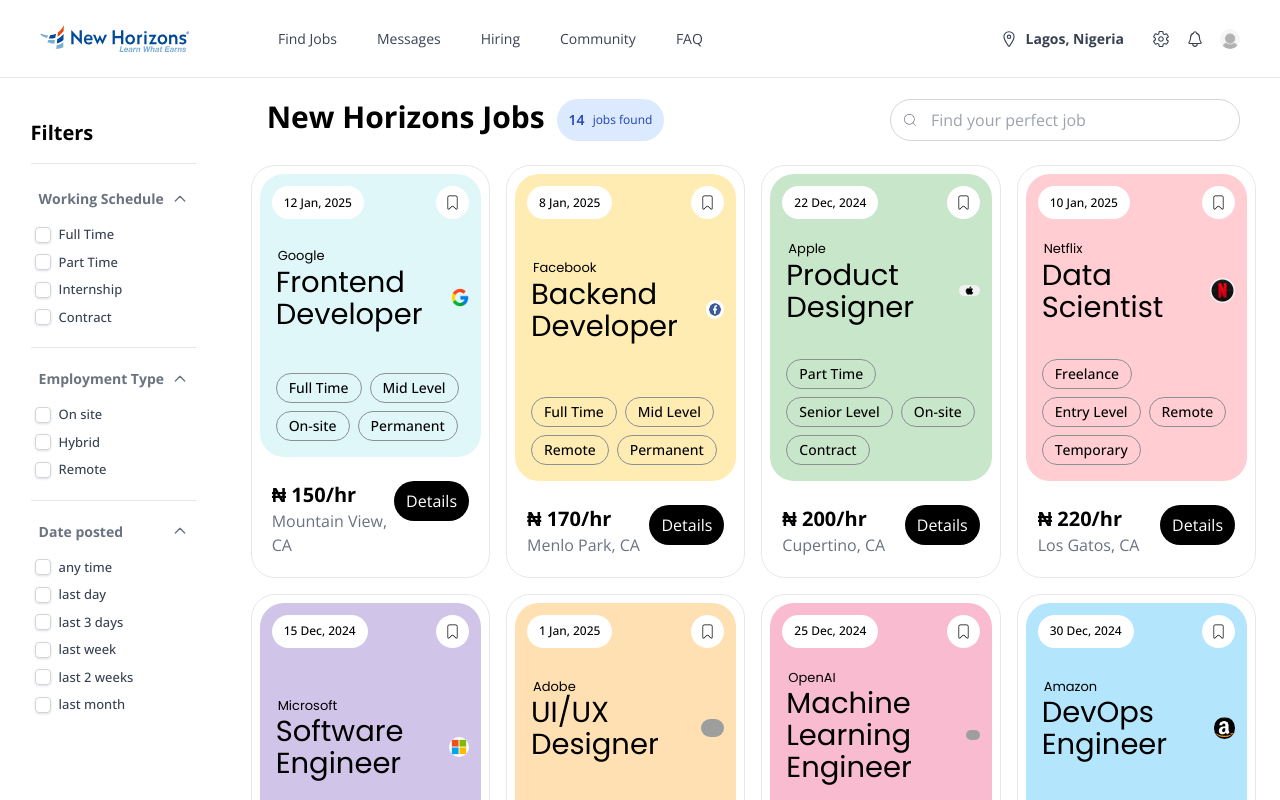
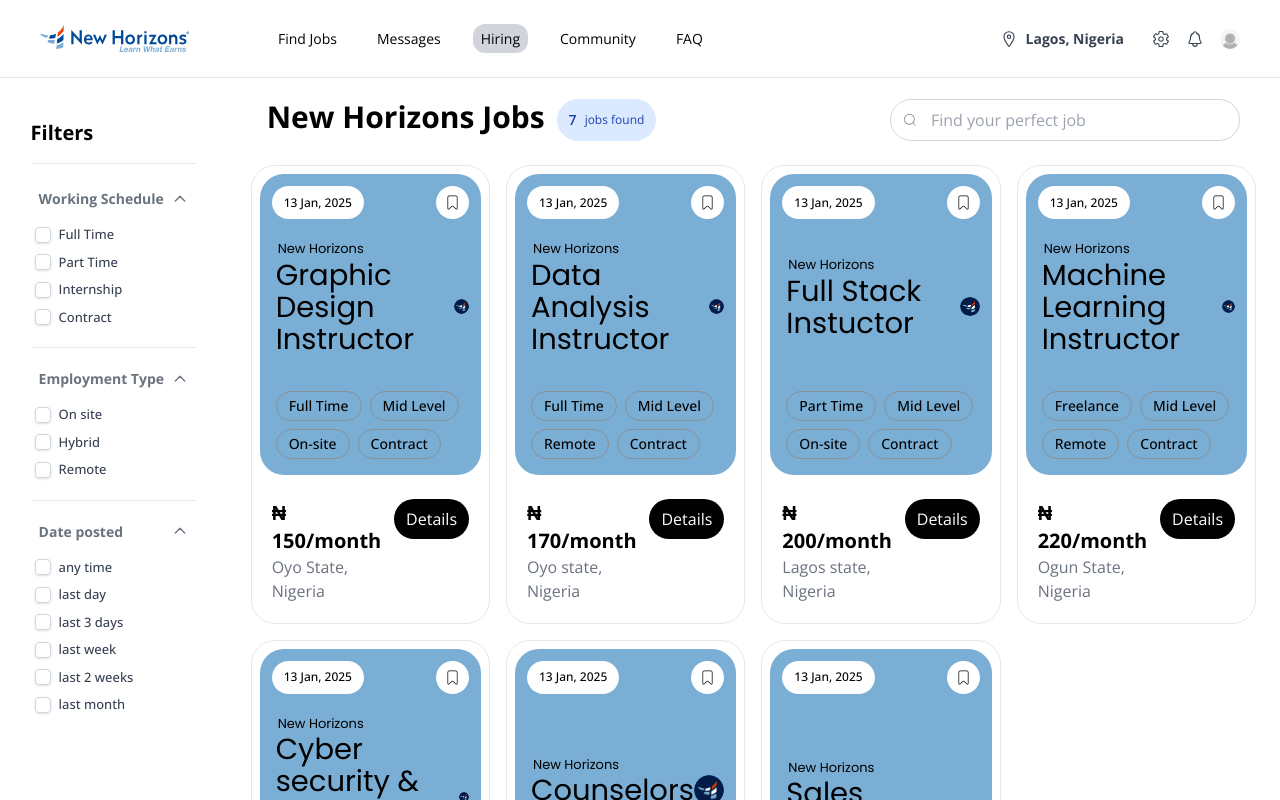
Before and after one commit to Goldyn19/nhjobs, a Next.js app: page /hiring/newhorizons in a window 1280 px wide. Built offline with nearby package versions, Linux system fonts and the light colour scheme; grey boxes are pictures that could not be loaded.

Commit message:
created details page

```diff
--- a/app/details/[jobID]/page.tsx
+++ b/app/details/[jobID]/page.tsx
@@ -1,7 +1,15 @@
-'use client'
-import React, {useState, useEffect} from "react";
-import Image from "next/image";
-
+"use client";
+import React, { useState, useEffect } from "react";
+import TopNav from "@/app/elements/TopNav";
+import { CiBookmark } from "react-icons/ci";
+import { CiFlag1 } from "react-icons/ci";
+import { BsThreeDots } from "react-icons/bs";
+import { PiShareNetworkFill } from "react-icons/pi";
+import {
+  Popover,
+  PopoverContent,
+  PopoverTrigger,
+} from "@/components/ui/popover";
 const Page = () => {
   interface jobDetails {
     date: string;
@@ -10,55 +18,61 @@
     location: string;
     salary: number;
     logo: string;
-        otherDetails: string[]
+    otherDetails: string[];
   }
-    const [job, setJob] = useState<jobDetails | null>(null)
-    const [loading, setLoading] = useState<boolean>(true)
-    const [error, setError] = useState<string | null>(null)
+  const [job, setJob] = useState<jobDetails | null>(null);
+  const [loading, setLoading] = useState<boolean>(true);
+  const [error, setError] = useState<string | null>(null);
 
   useEffect(() => {
     const fetchjobdetails = async () => {
-            try{
+      try {
         const response = await fetch(`${process.env.BACK_END_URL}`);
         if (!response.ok) {
-                        throw new Error('Failed to fetch job details')
+          throw new Error("Failed to fetch job details");
         }
         const data: jobDetails = await response.json();
         setJob(data);
-            }
-            catch(err) {
+      } catch (err) {
         if (err instanceof Error) {
           setError(err.message);
         } else {
           setError("An unexpected error occurred");
         }
+      } finally {
+        setLoading(false);
       }
-            finally{
-                setLoading(false)
-            }
-        }
-        fetchjobdetails()
-    })
+    };
+    fetchjobdetails();
+  });
+  console.log(error);
+  console.log(job);
   if (loading) return <div>Loading...</div>;
-    if (error) return <div>Error: {error}</div>;
   return (
-    <div className="md:flex justify-center">
     <div>
+      <TopNav />
+      <div className="flex mx-auto border-2 shadow-md p-8 max-w-screen-lg md:mt-6">
+        <div className="flex justify-between w-full container">
           <div>
-          <div>
-          {job && (
-            <Image
-              src={job.logo}
-              alt={`${job.companyName} logo`}
-              height={50}
-              width={50}
-              className="rounded-full"
-            />
-          )}
+            <h3>Neural Strategic Solutions, Inc</h3>
+            <h1>AEM Web Content</h1>
+            <h4>Remote</h4>
           </div>
-          <div></div>
+          <div className="flex align-top space-x-3">
+            <Popover>
+              <PopoverTrigger><BsThreeDots size={22}/></PopoverTrigger>
+              <PopoverContent>
+                <button>
+                <CiFlag1 />
+                </button>
+              </PopoverContent>
+            </Popover>
+            <button className="bg-white rounded-full p-2">
+              <CiBookmark size={22} />
+            </button>
+            <button></button>
           </div>
-        <div></div>
+        </div>
       </div>
     </div>
   );
--- a/app/elements/JobCard.tsx
+++ b/app/elements/JobCard.tsx
@@ -75,7 +75,7 @@
       </div>
       <div className="flex justify-between p-3">
         <div className="flex flex-col">
-          <h1 className="font-bold text-xl">₦ {salary}/hr</h1>
+          <h1 className="font-bold text-xl">₦ {salary}/month</h1>
           <h2 className="text-gray-500">{location}</h2>
         </div>
         <div>
--- a/app/elements/TopNav.tsx
+++ b/app/elements/TopNav.tsx
@@ -1,5 +1,5 @@
 "use client";
-import React, { useState } from "react";
+import React, { useState, useEffect } from "react";
 import Image from "next/image";
 import Link from "next/link";
 import SideNav from "./SideNav";
@@ -9,10 +9,18 @@
   PopoverContent,
   PopoverTrigger,
 } from "@/components/ui/popover";
+import { usePathname } from "next/navigation";
 
 
 const TopNav = () => {
   const [isOpen, setIsOpen] = useState(false);
+
+  const pathname = usePathname();
+  const [currentPath, setCurrentPath] = useState("");
+
+  useEffect(() => {
+    setCurrentPath(pathname);
+  }, [pathname]);
 
   const toggleSideNav = () => {
     setIsOpen((prev) => !prev);
@@ -32,11 +40,11 @@
       className="h-120 w-120"
       />
       <div className="flex space-x-6 ml-20 font-poppins text-[14px]">
-        <Link href="/" className="text-gray-700 px-2 py-1 hover:text-blue-500 transition-colors duration-200">Find Jobs</Link>
-        <Link href="/" className="text-gray-700 px-2 py-1 hover:text-blue-500 transition-colors duration-200">Messages</Link>
-        <Link href="/" className="text-gray-700 px-2 py-1 hover:text-blue-500 transition-colors duration-200">Hiring</Link>
-        <Link href="/" className="text-gray-700 px-2 py-1 hover:text-blue-500 transition-colors duration-200">Community</Link>
-        <Link href="/" className="text-gray-700 px-2 py-1 hover:text-blue-500 transition-colors duration-200">FAQ</Link>
+      <Link href="/" className={`px-2 py-1 hover:text-blue-500 rounded-xl transition-colors duration-200 ${currentPath === "/" ? "text-black bg-gray-300" : ""}`}>Find Jobs</Link>
+        <Link href="/" className={`px-2 py-1 hover:text-blue-500 rounded-xl transition-colors duration-200 ${currentPath === "/messages" ? "text-black bg-gray-300" : ""}`}>Messages</Link>
+        <Link href="/hiring/newhorizons" className={`px-2 py-1 hover:text-blue-500 rounded-xl transition-colors duration-200 ${currentPath === "/hiring/newhorizons" ? "text-black bg-gray-300" : ""}`}>Hiring</Link>
+        <Link href="/" className={`px-2 py-1 hover:text-blue-500 rounded-xl transition-colors duration-200 ${currentPath === "/community" ? "text-black bg-gray-300" : ""}`}>Community</Link>
+        <Link href="/" className={`px-2 py-1 hover:text-blue-500 rounded-xl transition-colors duration-200 ${currentPath === "/FAQ" ? "text-black bg-gray-300" : ""}`}>FAQ</Link>
       </div>
       </div>
       <div className="flex items-center space-x-4">
--- a/app/hiring/newhorizons/page.tsx
+++ b/app/hiring/newhorizons/page.tsx
@@ -3,7 +3,7 @@
 import TopNav from '@/app/elements/TopNav'
 import { Separator } from "@/components/ui/separator"
 import JobSection from '@/app/elements/JobSection'
-import jobData from "@/utils/data";
+import jobData from "@/utils/nh";
 
 interface Job{
     date: string;
--- a/package.json
+++ b/package.json
@@ -12,7 +12,7 @@
     "@radix-ui/react-checkbox": "^1.1.2",
     "@radix-ui/react-dialog": "^1.1.2",
     "@radix-ui/react-icons": "^1.3.1",
-    "@radix-ui/react-popover": "^1.1.2",
+    "@radix-ui/react-popover": "^1.1.4",
     "@radix-ui/react-select": "^2.1.2",
     "@radix-ui/react-separator": "^1.1.0",
     "@radix-ui/react-slider": "^1.2.1",
--- /dev/null
+++ b/utils/nh.ts
@@ -0,0 +1,78 @@
+// utils/data.ts
+
+const jobData = [
+    {
+      date: "13 Jan, 2025",
+      color: "#7aaed5",
+      role: "Graphic Design Instructor",
+      companyName: "New Horizons",
+      location: "Oyo State, Nigeria",
+      salary: 150,
+      otherDetails: ["Full Time", "Mid Level", "On-site", "Contract"],
+      logo: "/images/NH-Favicon.png"
+    },
+    {
+      date: "13 Jan, 2025",
+      color: "#7aaed5",
+      role: "Data Analysis Instructor",
+      companyName: "New Horizons",
+      location: "Oyo state, Nigeria",
+      salary: 170,
+      otherDetails: ["Full Time", "Mid Level", "Remote", "Contract"],
+      logo: "/images/NH-Favicon.png"
+    },
+    {
+      date: "13 Jan, 2025",
+      color: "#7aaed5",
+      role: "Full Stack Instuctor",
+      companyName: "New Horizons",
+      location: "Lagos state, Nigeria",
+      salary: 200,
+      otherDetails: ["Part Time", "Mid Level", "On-site", "Contract"],
+      logo: "/images/NH-Favicon.png"
+    },
+    {
+      date: "13 Jan, 2025",
+      color: "#7aaed5",
+      role: "Machine Learning Instructor",
+      companyName: "New Horizons",
+      location: "Ogun State, Nigeria",
+      salary: 220,
+      otherDetails: ["Freelance", "Mid Level", "Remote", "Contract"],
+      logo: "/images/NH-Favicon.png"
+    },
+    {
+      date: "13 Jan, 2025",
+      color: "#7aaed5",
+      role: "Cyber security & Networking Instructor",
+      companyName: "New Horizons",
+      location: "Ogun State, Nigeria",
+      salary: 190,
+      otherDetails: ["Full Time", "Mid Level", "On-site", "Contract"],
+      logo: "/images/NH-Favicon.png"
+    },
+    {
+      date: "13 Jan, 2025",
+      color: "#7aaed5",
+      role: "Counselors",
+      companyName: "New Horizons",
+      location: "Lagos, Nigeria",
+      salary: 160,
+      otherDetails: ["Part Time", "Senior Level", "Remote", "Permanent"],
+      logo: "/images/NH-Favicon.png"
+    },
+    {
+      date: "13 Jan, 2025",
+      color: "#7aaed5",
+      role: "Sales Representative",
+      companyName: "New Horizons",
+      location: "Lagos, Nigeria",
+      salary: 230,
+      otherDetails: ["Full Time", "Mid Level", "Hybrid", "Permanent"],
+      logo: "/images/NH-Favicon.png"
+    },
+
+
+
+  ];
+export default jobData
```
Also changed, not shown: 1 other file (tests, documents, lock files or other folders). Lines whose indentation alone changed are shown as unchanged.
